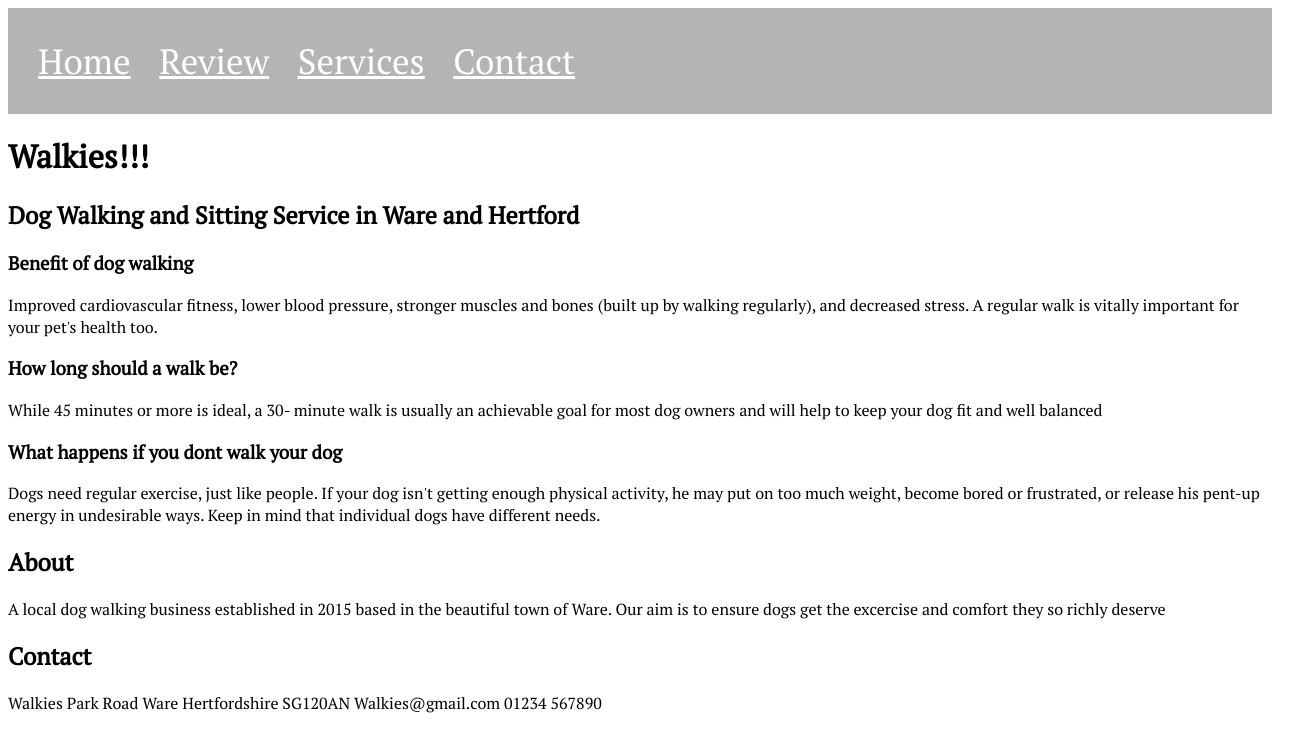
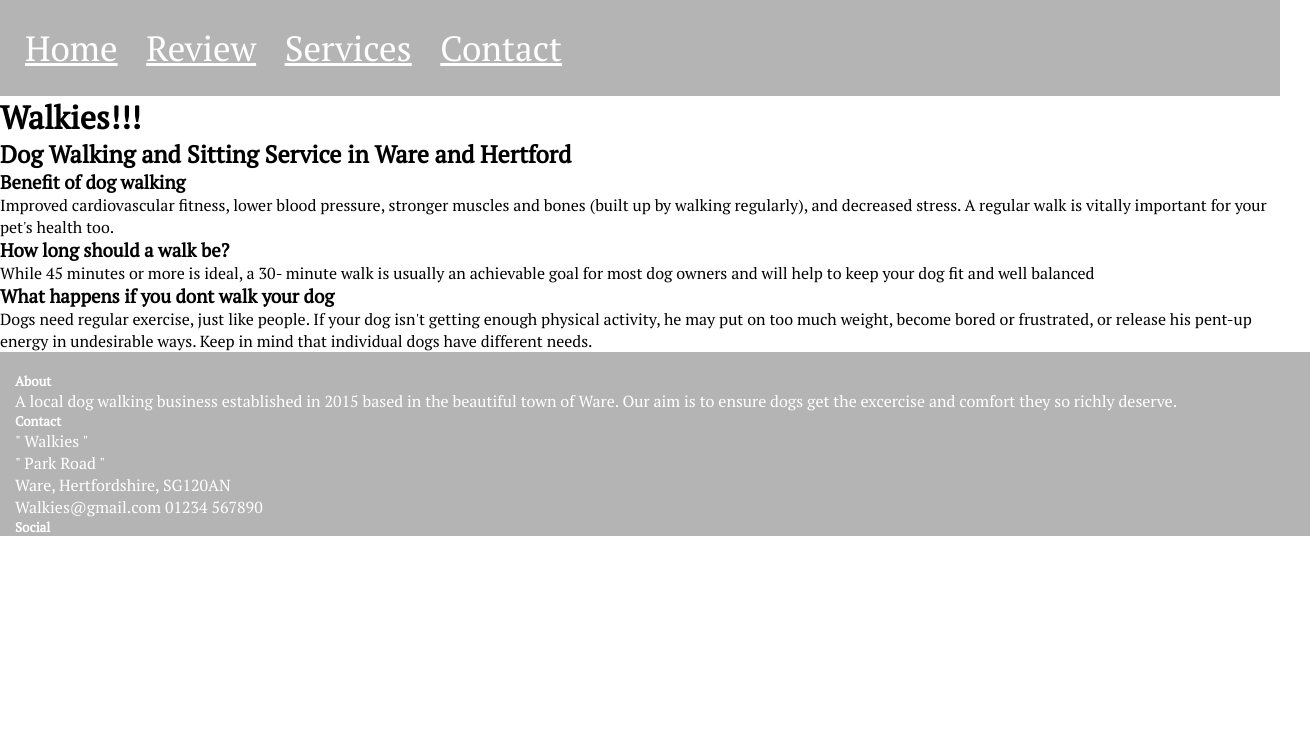
Before and after one commit to Pimmz/Project-1, a plain HTML site: page index.html in a window 1280 px wide. Shown: the whole page, 1310 px wide, since content can reach past the window. Drawn offline with Linux system fonts and the light colour scheme.

Commit message:
First attemp at footer with columns

```diff
--- a/asset/css/style.css
+++ b/asset/css/style.css
@@ -1,4 +1,11 @@
 @import url('https://fonts.googleapis.com/css2?family=Fira+Sans:ital,wght@1,700&family=PT+Serif&display=swap');
+
+* {
+    margin: 0;
+    padding: 0;
+    border: none;
+ }
+
 
 body {
     font-family: pt serif, sans-serif;
@@ -6,8 +13,23 @@ body {
 }
 
 #menu {
-    padding: 30px;
+    padding: 25px;
     background: #b4b4b4;
     word-spacing: 20px;
     font-size: 35px;
 }
+
+.footer {
+    width: 100%;
+    padding-right: 15px;
+    padding-left: 15px;
+    margin-right: auto;
+    margin-left: auto;
+}
+
+footer {
+    background-color: #b4b4b4;
+    color: #fff;
+    min-height: 120px;
+    padding-top: 20px;
+}
--- a/index.html
+++ b/index.html
@@ -47,12 +47,28 @@
 
 
 
-    <footer>
-
-        <h2>About</h2>
-        <p>A local dog walking business established in 2015 based in the beautiful town of Ware. Our aim is to ensure dogs get the excercise and comfort they so richly deserve</p>
-        <h2>Contact</h2>
-        <p>Walkies Park Road Ware Hertfordshire SG120AN Walkies@gmail.com 01234 567890</p>
+    <footer class="footer">
+        <div id="footer-details" class="row"></div>
+        <div class="col-sm-4">
+            <h5 class="uppercase general-sub">About</h5>
+            <p class="inline-block"> A local dog walking business established in 2015 based in the beautiful town of Ware. Our aim is to ensure dogs get the excercise and comfort they so richly deserve.
+                  </p>
+        </div>
+        <div class="col-sm-4">
+            <h5 class="uppercase general-sub">Contact</h5>
+            <p class="inline-block">
+                " Walkies "
+                <br>
+                " Park Road "
+                <br>
+                Ware, Hertfordshire, SG120AN
+                <br>
+                Walkies@gmail.com 01234 567890
+            </p>
+        </div>
+        <div class="col-sm-4">
+                <h5 class="uppercase general-sub">Social</h5>
+        </div>
 
     </footer>
 </body>
```
